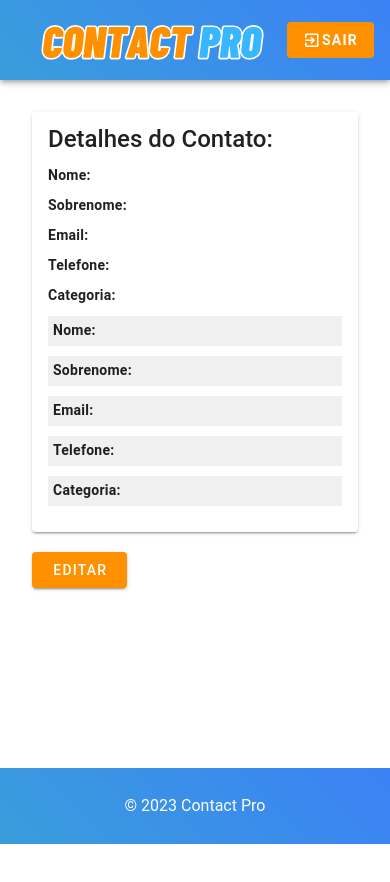
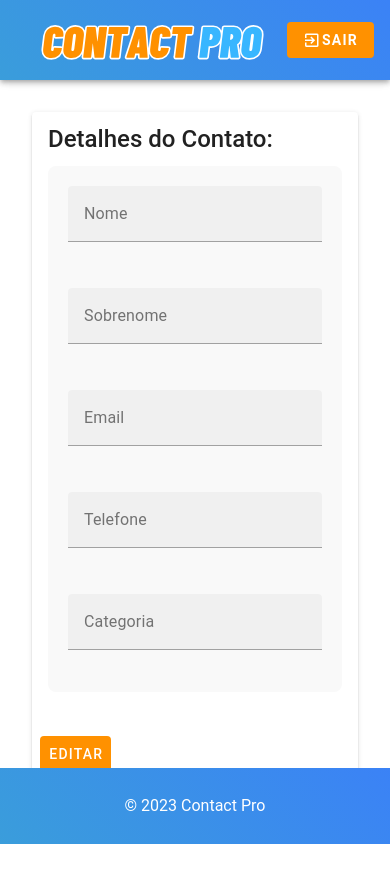
Before and after one commit to teuz1n/ContactPro, a Vue app in the folder frontend/: page /detail/contact/1 in a window 390 px wide. Shown: the top 882 px of the page. Before the commit the page ends 844 px from the top, so only its background shows below. Built offline with nearby package versions, Linux system fonts and the light colour scheme; no server answers; what vue-the-mask would draw is missing.

Commit message:
Melhorando visual das telas e ajustes de responsividade

```diff
--- a/frontend/src/views/ContactListView.vue
+++ b/frontend/src/views/ContactListView.vue
@@ -1,40 +1,47 @@
 <template>
-  <div>
+  <div class="contacts-container">
     <the-navbar></the-navbar>
     <v-container fluid>
       <v-row>
-        <v-col cols="3">
-          <v-card class="elevation-2">
+        <v-col cols="12" md="4" lg="3">
+          <v-card class="categories-card elevation-2">
             <v-card-title class="text-h5"> Categorias </v-card-title>
             <v-list>
-              <v-list-item @click="filterContacts('Todas')">
-                <v-list-item-title>Todas</v-list-item-title>
-              </v-list-item>
-              <v-divider></v-divider>
               <v-list-item
                 v-for="(category, index) in categories"
                 :key="index"
                 @click="filterContacts(category)"
+                :class="{ 'category-cell': selectedCategory === category }"
               >
                 <v-list-item-title>{{ category }}</v-list-item-title>
               </v-list-item>
             </v-list>
           </v-card>
         </v-col>
-        <v-col cols="7">
-          <v-btn @click="adicionarContato" class="custom-primary-button mr-4"
+        <v-col cols="12" md="8" lg="9">
+          <v-row align="center" class="mb-4">
+            <v-col cols="12" md="auto" class="mb-2">
+              <v-btn @click="adicionarContato" class="custom-primary-button"
                 >Criar novo contato</v-btn
               >
-          <v-btn @click="exibirRelatorio" class="custom-secondary-button mr-4"
+            </v-col>
+            <v-col cols="12" md="auto" class="mb-2">
+              <v-btn @click="exibirRelatorio" class="custom-secondary-button"
                 >Relatório</v-btn
               >
-          <div v-if="message">{{ message }}</div>
-          <v-table>
+            </v-col>
+          </v-row>
+          <div v-if="message" class="mb-4">{{ message }}</div>
+          <v-simple-table
+            v-if="displayedContacts.length"
+            class="contacts-table"
+          >
+            <template v-slot:default>
               <thead>
                 <tr>
-                <th>Nome</th>
-                <th>Sobrenome</th>
-                <th>Ações</th>
+                  <th style="width: 40%">Nome</th>
+                  <th style="width: 40%">Sobrenome</th>
+                  <th style="width: 20%">Ações</th>
                 </tr>
               </thead>
               <tbody>
@@ -42,24 +49,32 @@
                   <td>{{ item.firstName }}</td>
                   <td>{{ item.lastName }}</td>
                   <td>
+                    <v-row align="center" justify="center">
+                      <v-col cols="auto">
                         <v-btn
                           @click="verDetalhes(item)"
-                    class="custom-secondary-button mr-4"
-                    small
+                          class="ver-detalhes-button"
+                          icon
                         >
-                    Ver Detalhes
+                          <v-icon>mdi-eye</v-icon>
                         </v-btn>
+                      </v-col>
+                      <v-col cols="auto">
                         <v-btn
                           @click="deletarContato(item)"
-                    class="custom-primary-button mr-4"
-                    small
+                          class="deletar-button"
+                          icon
                         >
-                    Deletar
+                          <v-icon>mdi-delete</v-icon>
                         </v-btn>
+                      </v-col>
+                    </v-row>
                   </td>
                 </tr>
               </tbody>
-          </v-table>
+            </template>
+          </v-simple-table>
+          <div v-else>Nenhum contato disponível.</div>
         </v-col>
       </v-row>
     </v-container>
@@ -93,14 +108,12 @@ export default {
   methods: {
     fetchContacts() {
       const token = localStorage.getItem("token");
-
       axios
         .get("http://localhost:4080/api/contacts", {
           headers: {
             Authorization: `Bearer ${token}`,
           },
         })
-
         .then((response) => {
           this.contacts = response.data.contacts;
           this.extractCategories();
@@ -115,11 +128,7 @@ export default {
       ];
     },
     filterContacts(category) {
-      if (category === "Todas") {
-        this.selectedCategory = "";
-      } else {
       this.selectedCategory = category;
-      }
     },
     adicionarContato() {
       const router = this.$router;
@@ -137,7 +146,6 @@ export default {
     },
     deletarContato(contact) {
       const token = localStorage.getItem("token");
-
       axios
         .delete(`http://localhost:4080/api/contacts/${contact.id}`, {
           headers: {
@@ -168,6 +176,16 @@ export default {
 </script>
 
 <style scoped>
+.contacts-container {
+  background-color: #f9f9f9;
+  padding: 20px;
+}
+
+.categories-card {
+  background-color: #fff;
+  box-shadow: 0px 0px 10px rgba(0, 0, 0, 0.1);
+}
+
 .category-cell {
   background-color: #f0f0f0;
   font-weight: bold;
@@ -185,4 +203,55 @@ export default {
   background-color: #38b6ff;
   color: #fff;
 }
+
+.ver-detalhes-button {
+  background-color: #38b6ff !important;
+  color: #fff;
+}
+
+.deletar-button {
+  background-color: #ff4f4f !important;
+  color: #fff;
+}
+
+.contacts-table {
+  width: 100%;
+  border-collapse: collapse;
+}
+
+.contacts-table th,
+.contacts-table td {
+  border: 1px solid #dee2e6;
+  padding: 8px;
+}
+
+.contacts-table th {
+  background-color: #f8f9fa;
+  font-weight: bold;
+}
+
+.contacts-table td {
+  text-align: center;
+}
+
+@media screen and (min-width: 475px) {
+  .contacts-table {
+    font-size: 16px;
+  }
+
+  .contacts-table th,
+  .contacts-table td {
+    font-size: 18px;
+  }
+
+  .contacts-table th:first-child,
+  .contacts-table td:first-child {
+    text-align: left;
+  }
+
+  .contacts-table th:nth-child(2),
+  .contacts-table td:nth-child(2) {
+    text-align: left;
+  }
+}
 </style>
--- a/frontend/src/views/DetailContactView.vue
+++ b/frontend/src/views/DetailContactView.vue
@@ -1,73 +1,103 @@
 <template>
   <div>
     <the-navbar></the-navbar>
-    <v-container fluid>
+    <v-container>
+      <v-row justify="center">
+        <v-col cols="12" md="8">
+          <v-card class="elevation-2">
+            <v-card-title class="text-h5">Detalhes do Contato:</v-card-title>
+            <v-card-text>
+              <v-form v-if="!editing" class="contact-details">
                 <v-row>
+                  <v-col cols="12" md="6">
+                    <v-text-field
+                      label="Nome"
+                      v-model="contact.firstName"
+                      readonly
+                    ></v-text-field>
+                  </v-col>
+                  <v-col cols="12" md="6">
+                    <v-text-field
+                      label="Sobrenome"
+                      v-model="contact.lastName"
+                      readonly
+                    ></v-text-field>
+                  </v-col>
+                  <v-col cols="12" md="6">
+                    <v-text-field
+                      label="Email"
+                      v-model="contact.email"
+                      readonly
+                    ></v-text-field>
+                  </v-col>
+                  <v-col cols="12" md="6">
+                    <v-text-field
+                      label="Telefone"
+                      v-model="contact.telephone"
+                      readonly
+                    ></v-text-field>
+                  </v-col>
                   <v-col cols="12">
-          <v-card class="elevation-2">
-            <v-card-title class="text-h5"> Detalhes do Contato: </v-card-title>
-            <v-card-text>
-              <div class="contact-details">
-                <div class="detail" v-if="!editing">
-                  <span><strong>Nome:</strong> {{ contact.firstName }}</span>
-                </div>
-                <div class="detail" v-if="!editing">
-                  <span
-                    ><strong>Sobrenome:</strong> {{ contact.lastName }}</span
-                  >
-                </div>
-                <div class="detail" v-if="!editing">
-                  <span><strong>Email:</strong> {{ contact.email }}</span>
-                </div>
-                <div class="detail" v-if="!editing">
-                  <span
-                    ><strong>Telefone:</strong> {{ contact.telephone }}</span
-                  >
-                </div>
-                <div class="detail" v-if="!editing">
-                  <span
-                    ><strong>Categoria:</strong> {{ contact.category }}</span
-                  >
-                </div>
-                <div v-if="editing || !contact.id">
-                  <div class="detail edit-mode">
-                    <span
-                      ><strong>Nome:</strong>
-                      <input v-model="editedData.firstName" v-if="editing"
-                    /></span>
-                  </div>
-                  <div class="detail edit-mode">
-                    <span
-                      ><strong>Sobrenome:</strong>
-                      <input v-model="editedData.lastName" v-if="editing"
-                    /></span>
-                  </div>
-                  <div class="detail edit-mode">
-                    <span
-                      ><strong>Email:</strong>
-                      <input v-model="editedData.email" v-if="editing"
-                    /></span>
-                  </div>
-                  <div class="detail edit-mode">
-                    <span
-                      ><strong>Telefone:</strong>
-                      <input v-model="editedData.telephone" v-if="editing"
-                    /></span>
-                  </div>
-                  <div class="detail edit-mode">
-                    <span
-                      ><strong>Categoria:</strong>
-                      <input v-model="editedData.category" v-if="editing"
-                    /></span>
-                  </div>
-                </div>
-              </div>
+                    <v-text-field
+                      label="Categoria"
+                      v-model="contact.category"
+                      readonly
+                    ></v-text-field>
+                  </v-col>
+                </v-row>
+              </v-form>
+              <v-form v-else>
+                <v-row>
+                  <v-col cols="12" md="6">
+                    <v-text-field
+                      label="Nome"
+                      v-model="editedData.firstName"
+                    ></v-text-field>
+                  </v-col>
+                  <v-col cols="12" md="6">
+                    <v-text-field
+                      label="Sobrenome"
+                      v-model="editedData.lastName"
+                    ></v-text-field>
+                  </v-col>
+                  <v-col cols="12" md="6">
+                    <v-text-field
+                      label="Email"
+                      v-model="editedData.email"
+                    ></v-text-field>
+                  </v-col>
+                  <v-col cols="12" md="6">
+                    <v-text-field
+                      label="Telefone"
+                      v-model="editedData.telephone"
+                    ></v-text-field>
+                  </v-col>
+                  <v-col cols="12">
+                    <v-text-field
+                      label="Categoria"
+                      v-model="editedData.category"
+                    ></v-text-field>
+                  </v-col>
+                </v-row>
+              </v-form>
             </v-card-text>
-          </v-card>
+            <v-card-actions>
               <v-btn @click="editarContato" class="custom-primary-button">{{
                 editing ? "Salvar" : "Editar"
               }}</v-btn>
-          <div v-if="message">{{ message }}</div>
+            </v-card-actions>
+            <v-alert v-if="message" :value="message" type="success" dismissible>
+              {{ message }}
+            </v-alert>
+            <v-alert
+              v-if="errorMessage"
+              :value="errorMessage"
+              type="error"
+              dismissible
+            >
+              {{ errorMessage }}
+            </v-alert>
+          </v-card>
         </v-col>
       </v-row>
     </v-container>
@@ -97,9 +127,14 @@ export default {
         category: "",
       },
       message: "",
+      errorMessage: "",
     };
   },
   created() {
+    this.fetchContactDetails();
+  },
+  methods: {
+    fetchContactDetails() {
       const contactId = this.$route.params.id;
       const token = localStorage.getItem("token");
 
@@ -117,7 +152,6 @@ export default {
           console.error("Erro ao buscar detalhes do contato:", error);
         });
     },
-  methods: {
     editarContato() {
       if (this.editing) {
         if (this.validateData()) {
@@ -136,10 +170,11 @@ export default {
             .then(() => {
               this.editing = false;
               this.message = "Contato atualizado com sucesso!";
+              this.fetchContactDetails(); // Atualizar os detalhes do contato após salvar
             })
             .catch((error) => {
               console.error("Erro ao salvar os dados editados:", error);
-              this.message =
+              this.errorMessage =
                 "Erro ao salvar os dados. Tente novamente mais tarde.";
             });
         }
@@ -148,13 +183,7 @@ export default {
       }
     },
     updateEditedData() {
-      this.editedData = {
-        firstName: this.contact.firstName,
-        lastName: this.contact.lastName,
-        email: this.contact.email,
-        telephone: this.contact.telephone,
-        category: this.contact.category,
-      };
+      this.editedData = { ...this.contact };
     },
     validateData() {
       if (
@@ -164,7 +193,7 @@ export default {
       ) {
         return true;
       } else {
-        this.message = "Preencha todos os campos obrigatórios.";
+        this.errorMessage = "Preencha todos os campos obrigatórios.";
         return false;
       }
     },
@@ -173,29 +202,22 @@ export default {
 </script>
 
 <style scoped>
-.contact-details {
-  display: flex;
-  flex-direction: column;
-}
-
-.detail {
-  display: flex;
-  justify-content: space-between;
-  margin-bottom: 10px;
-}
-
 .custom-primary-button {
   background-color: #ff9100;
   color: #fff;
-  padding: 10px 20px;
   border: none;
   border-radius: 4px;
   cursor: pointer;
   margin-top: 20px;
 }
 
-.edit-mode {
-  background-color: #f0f0f0;
-  padding: 5px;
+.contact-details {
+  padding: 20px;
+  background-color: #f9f9f9;
+  border-radius: 8px;
+}
+
+.v-alert {
+  margin-top: 20px;
 }
 </style>
--- a/frontend/src/views/FormContactView.vue
+++ b/frontend/src/views/FormContactView.vue
@@ -64,6 +64,25 @@
                 <v-btn type="submit" class="custom-primary-button mt-4"
                   >Criar Contato</v-btn
                 >
+                <div style="margin-top: 10px">
+                  <!-- Espaçamento adicional -->
+                  <v-alert
+                    v-if="message"
+                    :value="message"
+                    type="success"
+                    dismissible
+                  >
+                    {{ message }}
+                  </v-alert>
+                  <v-alert
+                    v-if="errorMessage"
+                    :value="errorMessage"
+                    type="error"
+                    dismissible
+                  >
+                    {{ errorMessage }}
+                  </v-alert>
+                </div>
               </v-form>
             </v-card-text>
           </v-card>
@@ -97,6 +116,9 @@ export default {
 
     const router = useRouter();
 
+    const message = ref("");
+    const errorMessage = ref("");
+
     const criarNovoContato = () => {
       const token = localStorage.getItem("token");
 
@@ -116,16 +138,21 @@ export default {
         })
         .then((response) => {
           console.log("Novo Contato criado:", response.data.contact);
+          message.value = "Contato criado com sucesso!";
           router.push({ name: "ContactList" });
         })
         .catch((error) => {
           console.error("Erro ao criar um novo contato:", error);
+          errorMessage.value =
+            "Erro ao criar um novo contato. Tente novamente mais tarde.";
         });
     };
 
     return {
       novoContato,
       criarNovoContato,
+      message,
+      errorMessage,
     };
   },
 };
```
Also changed, not shown: 1 other file (tests, documents, lock files or other folders). Lines whose indentation alone changed are shown as unchanged.
